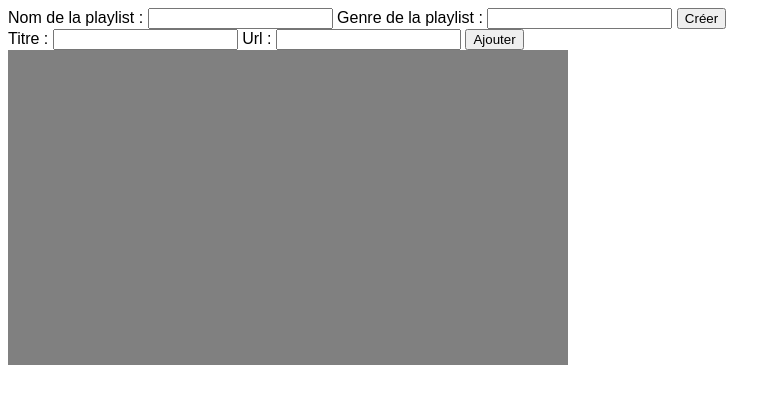
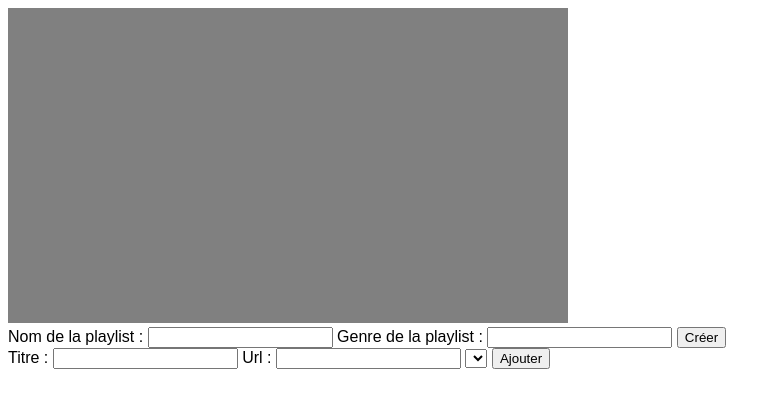
Before and after one commit to Lyz03/Projet-playlist-musicale, a plain HTML site: page index.html in a window 1280 px wide. Both pictures are taken after a click on the input "Créer". Shown: the whole page, without its empty margins (0-781 px from the left). Drawn offline with nearby package versions, Linux system fonts and the light colour scheme.

Commit message:
Playlist

```diff
--- a/index.html
+++ b/index.html
@@ -7,6 +7,9 @@
     <title>Playlist</title>
 </head>
 <body>
+<section id="player">
+    <iframe width="560" height="315" src="" title="YouTube video player" frameborder="0" allow="accelerometer; autoplay; clipboard-write; encrypted-media; gyroscope; picture-in-picture" allowfullscreen></iframe>
+</section>
 
 <section id="selection">
     <div id="playlist">
@@ -20,11 +23,10 @@
 
             <input type="submit" value="Créer">
         </div>
-
     </div>
 </section>
 
-<section id="playlist_section">
+<section id="song_section">
     <div id="new_song">
         <label for="song_title">Titre :</label>
         <input id="song_title" type="text">
@@ -32,13 +34,13 @@
         <label for="song_url">Url :</label>
         <input id="song_url" type="text">
 
+        <select name="test" id="playlist_select"></select>
+
         <input type="submit" value="Ajouter">
     </div>
+</section>
 
-    <h2></h2>
-
-    <iframe width="560" height="315" src="" title="YouTube video player" frameborder="0" allow="accelerometer; autoplay; clipboard-write; encrypted-media; gyroscope; picture-in-picture" allowfullscreen></iframe>
-</section>
+<section id="playlist_section"></section>
 
 <script src="https://ajax.googleapis.com/ajax/libs/jquery/3.6.0/jquery.min.js"></script>
 <script src="/js/Playlist.js"></script>
--- a/js/Playlist.js
+++ b/js/Playlist.js
@@ -1,16 +1,32 @@
-const Playlist = function (title, h2, container, videoPlayer) {
+const Playlist = function (title, videoPlayer, select, section) {
     this.title = title;
-    this.h2 = h2;
-    this.container = container;
+    this.section = section
+    this.select = select
     this.videoPlayer = videoPlayer;
 
-    // show the playlist name and songs
+    // show the playlist name and add an option to the select
     this.printPlaylist = function () {
-        this.h2.innerText = this.title;
-        this.container.appendChild(this.h2)
+        let container = document.createElement('div');
+        container.id = this.title;
+        this.section.appendChild(container);
+
+        let h2 = document.createElement('h2');
+        h2.innerText = this.title;
+        container.appendChild(h2);
+
+        let option = document.createElement('option');
+        option.value = this.title;
+        option.innerText = this.title;
+        this.select.appendChild(option);
     }
 
+    /*
     this.printSongs = function (inputTitle, inputSRC) {
         let span = document.createElement('span');
+        span.innerText = inputTitle;
+        span.setAttribute('data-url', inputSRC);
+        this.container.appendChild("span");
     }
+
+     */
 }
--- a/js/app.js
+++ b/js/app.js
@@ -2,27 +2,18 @@ let songs = [
     ["titre", "https://www.youtube.com/embed/U-A-W6ln7u0"],
     ["titre 2", "https://www.youtube.com/embed/7DPSsBrkeQw"]
 ]
-/*
-let test = new Playlist("titrePlaylist",songs,
-    document.querySelector("#playlist_section h2"), document.querySelector('#playlist_section'),
-    document.querySelector('iframe'));
 
-test.printSongs()
-
- */
 // playlist
 const playlistName = document.querySelector('#playlist_name');
-const playlistH2 = document.querySelector("#playlist_section h2");
-const playlistContainer = document.querySelector('#playlist_section')
 const videoPlayer = document.querySelector('iframe');
+const playlistSelect = document.querySelector("#playlist_select");
+const playlistSection = document.querySelector('#playlist_section');
 
 // songs
 const songsTitle = document.querySelector('#song_title');
 const songsUrl = document.querySelector('#song_url');
 
 document.querySelector('#playlist input[type=submit]').addEventListener("click", function () {
-    let playlist = new Playlist(playlistName.value, playlistH2, playlistContainer, videoPlayer);
-
+    let playlist = new Playlist(playlistName.value, videoPlayer, playlistSelect, playlistSection);
     playlist.printPlaylist()
-
 })
```
